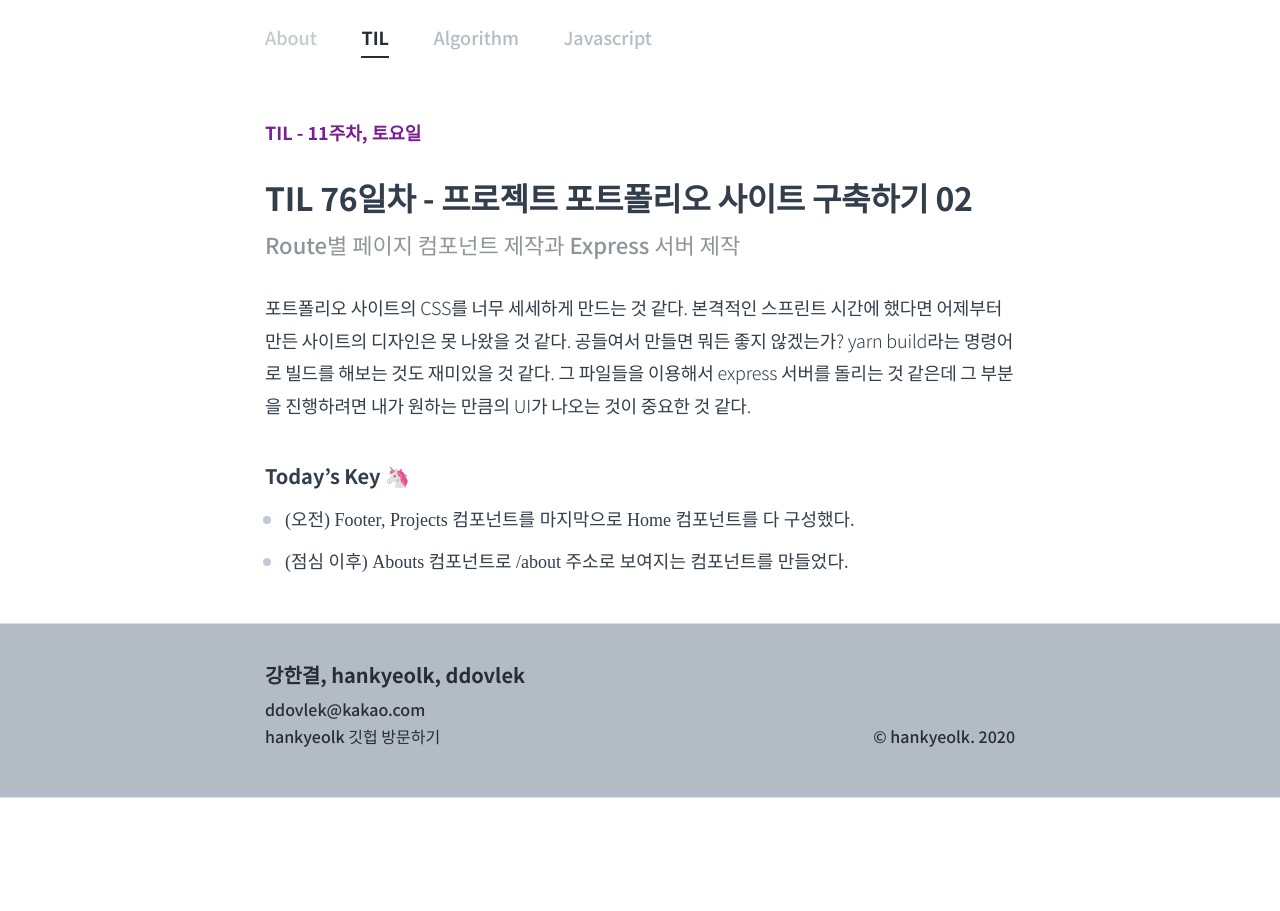
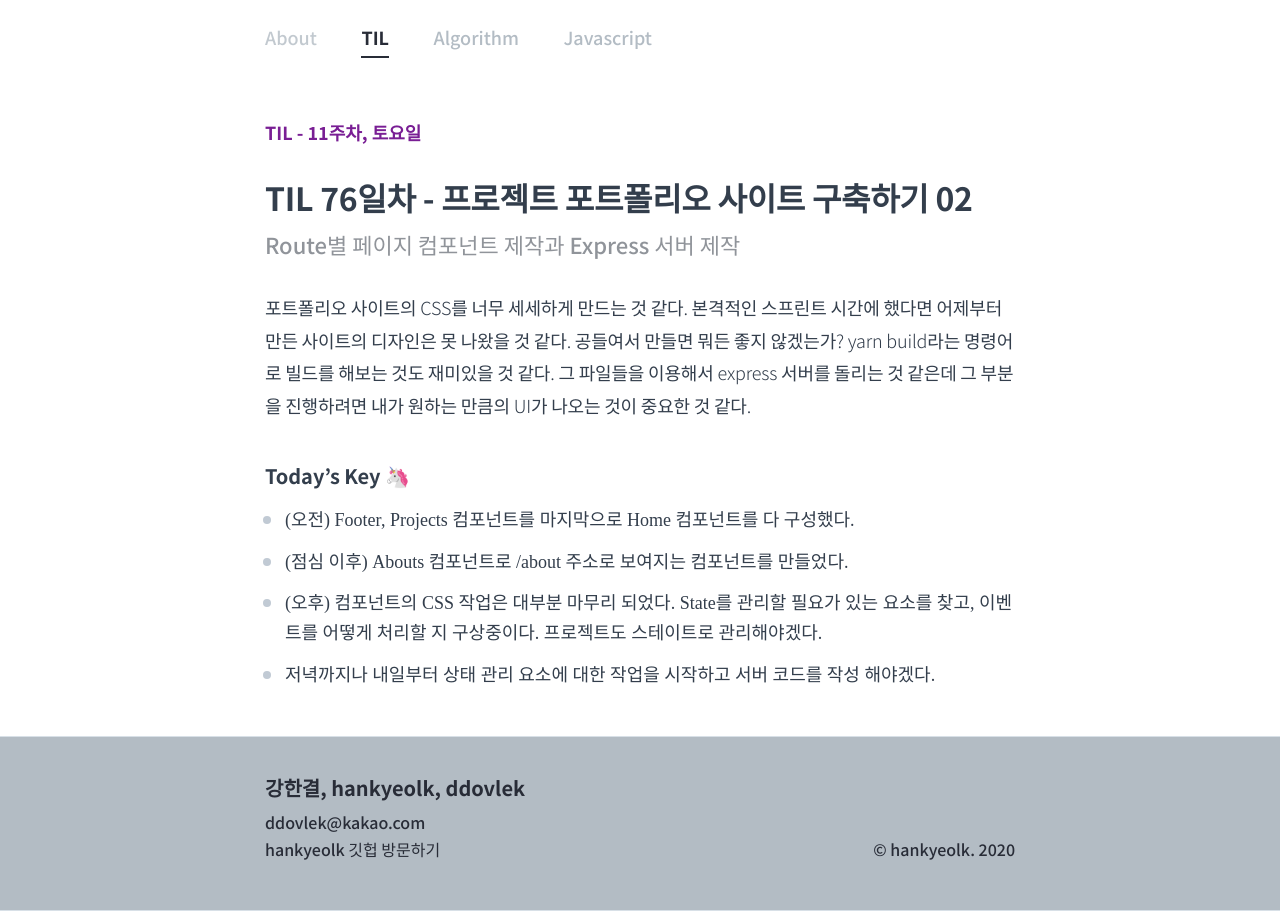
Before and after one commit to hankyeolk/hankyeolk.github.io, a Jekyll site: the page built from TIL/76_2020.08.29.md, in a window 1280 px wide. Built offline with Jekyll 4.4.1, drawn with Linux system fonts in a browser that asks for light colours; some web fonts are replaced.

Commit message:
til 76 update

```diff
--- a/TIL/76_2020.08.29.md
+++ b/TIL/76_2020.08.29.md
@@ -19,3 +19,5 @@
 
 - (오전) Footer, Projects 컴포넌트를 마지막으로 Home 컴포넌트를 다 구성했다.
 - (점심 이후) Abouts 컴포넌트로 /about 주소로 보여지는 컴포넌트를 만들었다.
+- (오후) 컴포넌트의 CSS 작업은 대부분 마무리 되었다. State를 관리할 필요가 있는 요소를 찾고, 이벤트를 어떻게 처리할 지 구상중이다. 프로젝트도 스테이트로 관리해야겠다.
+- 저녁까지나 내일부터 상태 관리 요소에 대한 작업을 시작하고 서버 코드를 작성 해야겠다.
```
